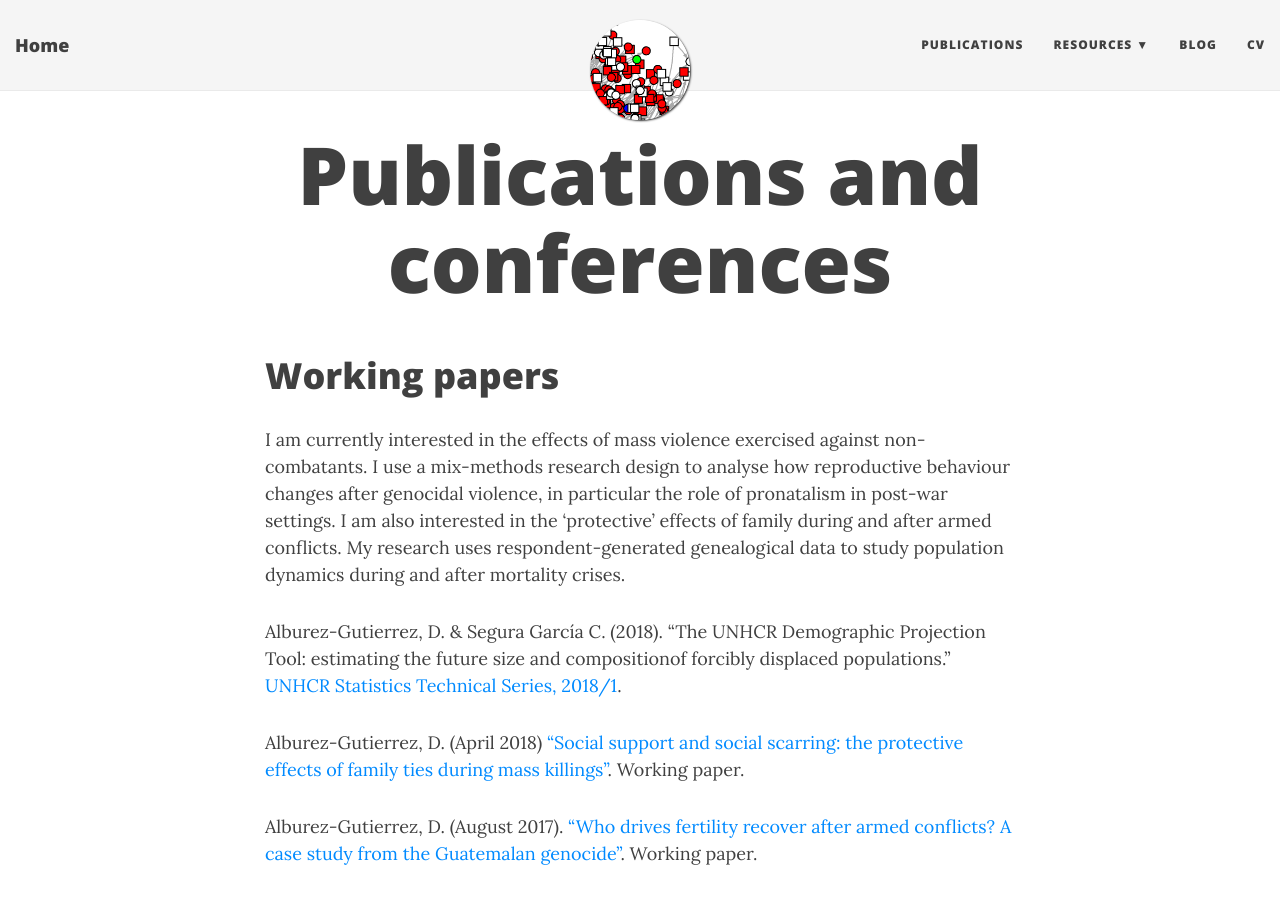
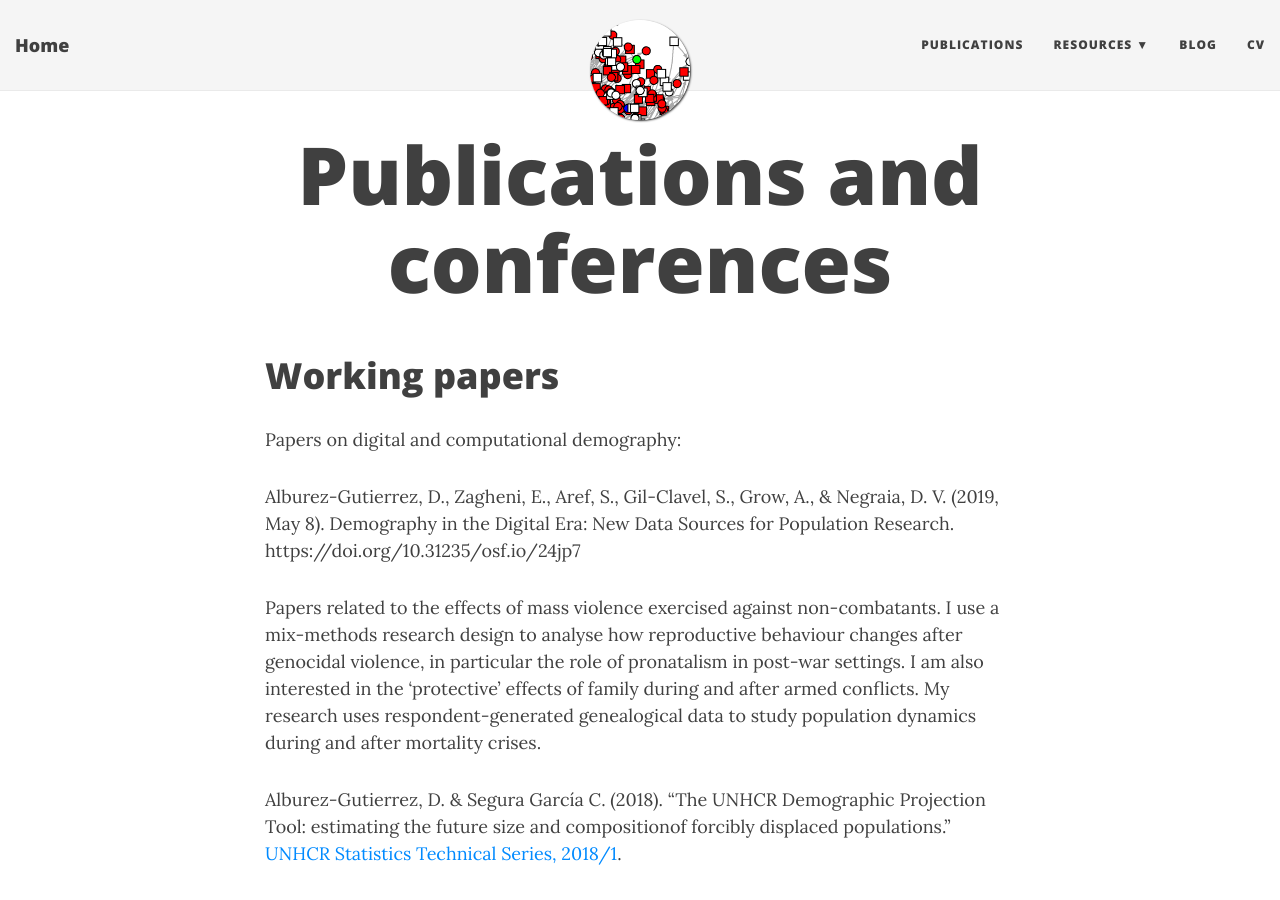
Before and after one commit to alburezg/alburezg.github.io, a Jekyll site: the page built from publications.md, in a window 1280 px wide and 900 px high. Built offline with Jekyll 4.4.1, drawn with Linux system fonts in a browser that asks for light colours; nearby versions of some CDN libraries.

Commit message:
added digital paper

```diff
--- a/publications.md
+++ b/publications.md
@@ -5,7 +5,11 @@ title: Publications and conferences
 
 #  Working papers
 
-I am currently interested in the effects of mass violence exercised against non-combatants. I use a mix-methods research design to analyse how reproductive behaviour changes after genocidal violence, in particular the role of pronatalism in post-war settings. I am also interested in the ‘protective’ effects of family during and after armed conflicts. My research uses respondent-generated genealogical data to study population dynamics during and after mortality crises.
+Papers on digital and computational demography:
+
+Alburez-Gutierrez, D., Zagheni, E., Aref, S., Gil-Clavel, S., Grow, A., & Negraia, D. V. (2019, May 8). Demography in the Digital Era: New Data Sources for Population Research. https://doi.org/10.31235/osf.io/24jp7
+
+Papers related to the effects of mass violence exercised against non-combatants. I use a mix-methods research design to analyse how reproductive behaviour changes after genocidal violence, in particular the role of pronatalism in post-war settings. I am also interested in the ‘protective’ effects of family during and after armed conflicts. My research uses respondent-generated genealogical data to study population dynamics during and after mortality crises.
 
 Alburez-Gutierrez, D. & Segura García C. (2018). "The UNHCR Demographic Projection Tool: estimating the future size and compositionof forcibly displaced populations." [UNHCR Statistics Technical Series, 2018/1](http://www.unhcr.org/en-au/5ae9ee747.pdf).
 
@@ -43,7 +47,7 @@ Alburez-Gutierrez, D. (2018). [Beyond excess mortality: the demographic life of
 
 A summary of the thesis can be found in these three presentations given at the Latin American Social Sciences Institute, Guatemala 25 April 2019 (in Spanish):
 
-   1. [Método de recolección de datos en Río Negro (presentación)](pdf/1_alburez_metodos_FLACSO.pdf).
+   1. [Método de recolección de datos en Río Negro (presentación)](pdf/1_alburez_metodos_FLACSO.pdf)
 
    2. [Mortalidad en Río Negro durante y tras las masacres (presentación)](pdf/2_alburez_mortalidad_FLACSO.pdf)
 
```
